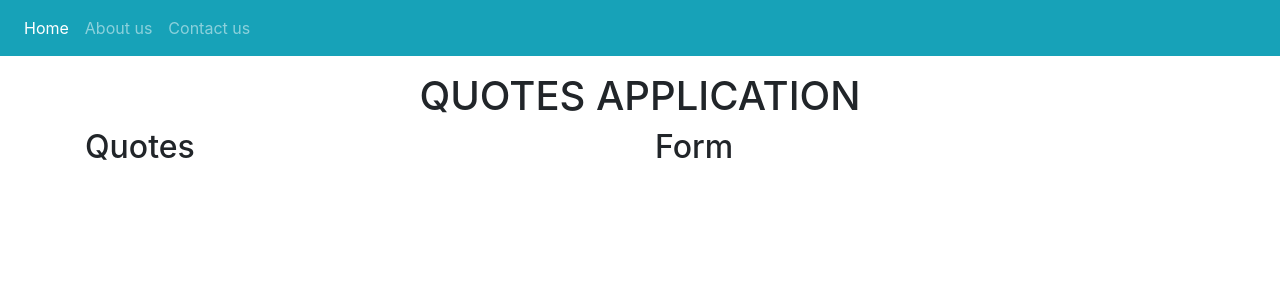
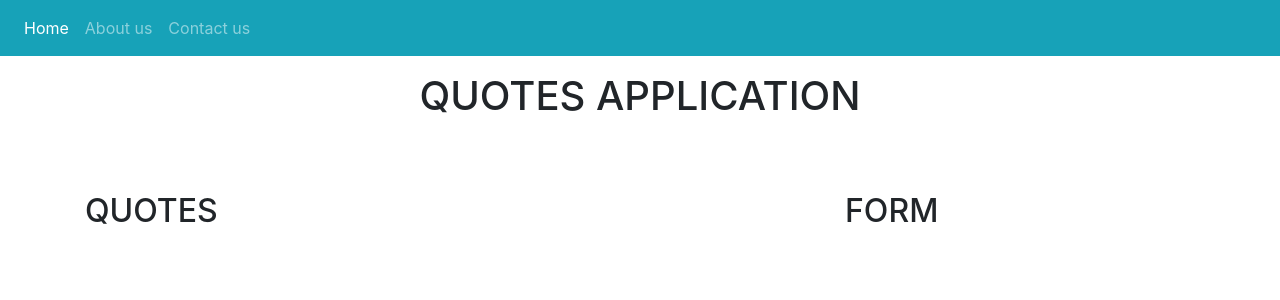
Before and after one commit to Teresiah-cpu/angular-quote-application, an Angular app: page / in a window 1280 px wide. Shown: the top 300 px of the page. Built offline with nearby package versions, Linux system fonts and the light colour scheme.

Commit message:
restructure the quotes component

```diff
--- a/src/app/app.component.html
+++ b/src/app/app.component.html
@@ -1,13 +1,14 @@
 <app-navbar></app-navbar>
 <h1 class="mt-3 text-center" >QUOTES APPLICATION</h1>
 <div class="container">
-  <div class="row">
-    <div class="col-md-6">
+  <div class="row mt-md-5 pt-4">
+    <div class="col-md-8">
+      <h2>QUOTES</h2>
       <app-quotes></app-quotes>
 
     </div>
-    <div class="col-md-6">
-      <h2>Form</h2>
+    <div class="col-md-4">
+      <h2>FORM</h2>
     </div>
 
 
--- a/src/app/quotes/quotes.component.html
+++ b/src/app/quotes/quotes.component.html
@@ -1 +1 @@
-<h2>Quotes</h2>
+<!-- <h2>Quotes</h2> -->
```
